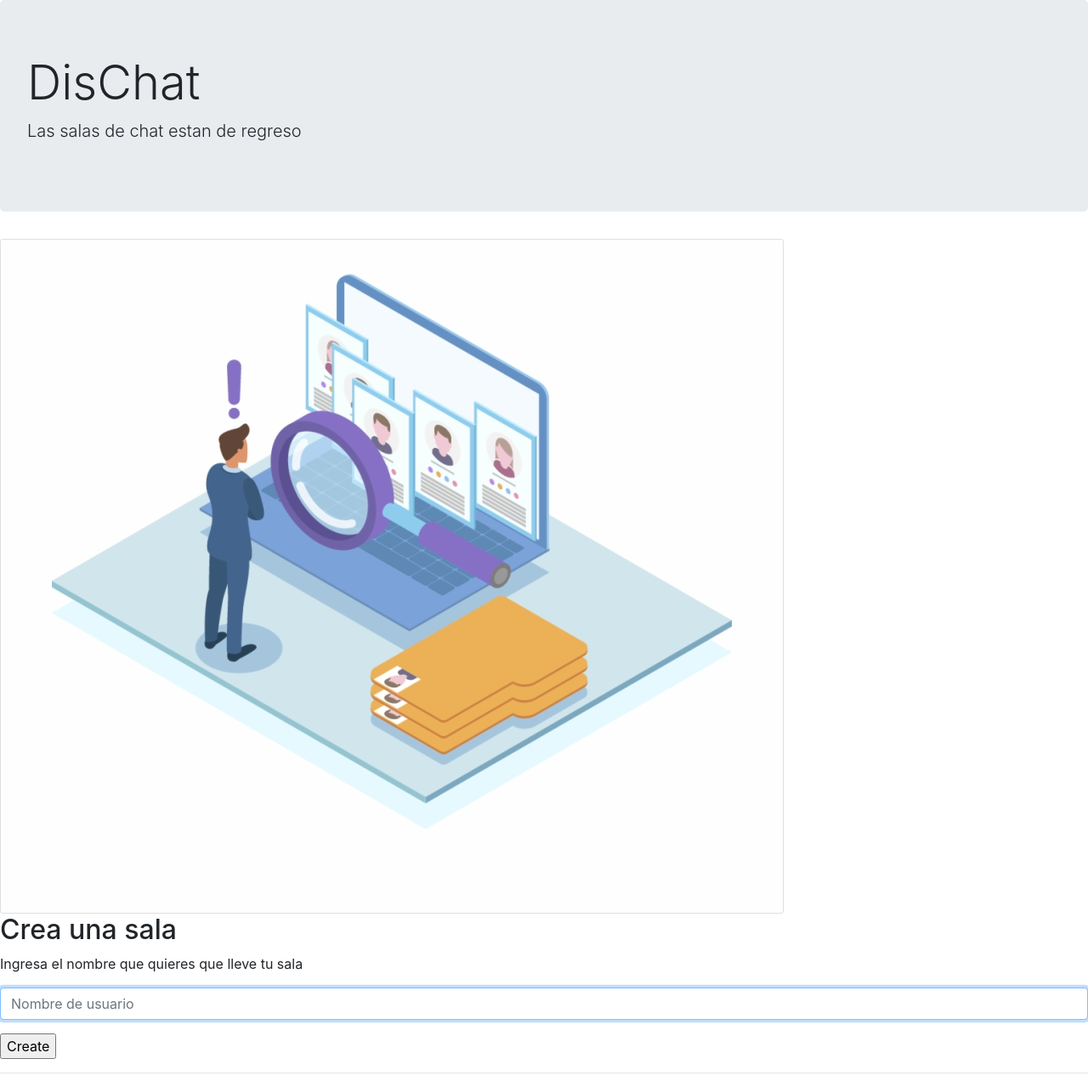
After one commit to juliandalfonso/rchat, a Flask app: page /create in a window 1280 px wide. The commit adds this page. Shown: the whole page at 85% size. Run offline with Flask 2, Linux system fonts and the light colour scheme; some libraries are stand-ins or nearby versions.

Commit message:
make it better

```diff
--- a/app.py
+++ b/app.py
@@ -16,10 +16,10 @@ from models import *
 
 # Configure app
 app = Flask(__name__)
-app.secret_key = os.environ.get('SECRET')
+app.secret_key = "os.environ.get('SECRET')"
 
 # Configure db
-app.config['SQLALCHEMY_DATABASE_URI'] = os.environ.get('DATABASE_URL')
+app.config['SQLALCHEMY_DATABASE_URI'] = "postgres://tvduqqvnejtcxa:e8eb77ff53c7b0b4ddb07fd495815186243466a012ef03b24984ea342b4fabc8@ec2-107-22-224-154.compute-1.amazonaws.com:5432/d9ghma237tt9pc"
 
 db = SQLAlchemy(app)
 
@@ -74,6 +74,15 @@ def login():
     return render_template('login.html', form=login_form)
 
 
+@app.route("/create", methods=["GET", "POST"])
+def create():
+    create_form = RoomForm()
+    if create_form.validate_on_submit():
+        ROOMS.append(create_form.roomname.data)
+        return redirect(url_for('chat'))
+    return render_template('create.html', form=create_form)
+
+
 @app.route("/chat", methods=["GET", "POST"])
 @login_required
 def chat():
@@ -117,4 +126,4 @@ def leave(data):
 
 
 if __name__ == '__main__':
-    socketio.run(app, debug=True)
+    app.run()
--- a/static/scripts/chat_page.js
+++ b/static/scripts/chat_page.js
@@ -1,4 +1,6 @@
 document.addEventListener('DOMContentLoaded', () => {
+
+    console.log("hola")
 
     // Make sidebar collapse on click
     document.querySelector('#show-sidebar-button').onclick = () => {
--- a/static/scripts/socketio.js
+++ b/static/scripts/socketio.js
@@ -1,7 +1,13 @@
 document.addEventListener('DOMContentLoaded', () => {
+
+    console.log("Hola soledad")
 
     // Connect to websocket
     var socket = io.connect(location.protocol + '//' + document.domain + ':' + location.port);
+
+    socket.on('connect', function () {
+        console.log('conectado')
+    });
 
     // Retrieve username
     const username = document.querySelector('#get-username').innerHTML;
--- /dev/null
+++ b/templates/create.html
@@ -0,0 +1,24 @@
+{% from 'form_helper.html' import displayField %}
+
+{% extends 'prelogin-layout.html' %}
+
+{% block title %}Login{% endblock %}
+
+{% block content %}
+<h2>Crea una sala</h2>
+<p>Ingresa el nombre que quieres que lleve tu sala</p>
+
+<form action="{{ url_for('create') }}" method="POST">
+
+    {{ displayField(form.roomname, 'Nombre de usuario', autocomplete="off",autofocus=true) }}
+
+    <div>
+        {{form.submit_button}}
+    </div>
+
+    {{form.csrf_token}}
+</form>
+
+<hr>
+
+{% endblock %}
--- a/wtform_fields.py
+++ b/wtform_fields.py
@@ -52,3 +52,11 @@ class LoginForm(FlaskForm):
     password = PasswordField('password_label', validators=[
         InputRequired(message="La contraseña es requerida"), invalid_credentials])
     submit_button = SubmitField('Create')
+
+
+class RoomForm(FlaskForm):
+    """Room form"""
+    roomname = StringField('room_label', validators=[
+        InputRequired(message="Campo requerido")
+    ])
+    submit_button = SubmitField('Create')
```
Also changed, not shown: templates/chat.html (+7 -1 lines).
